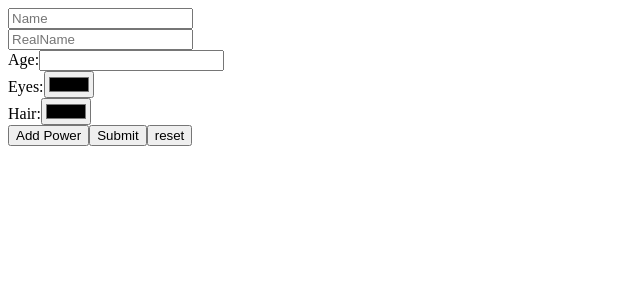
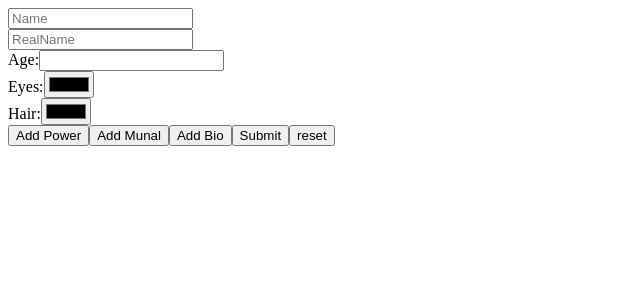
Before and after one commit to Anulav/Angular, an Angular app in the folder eighth/: page / in a window 1280 px wide. Shown: the top 300 px of the page, without its empty margins (0-640 px from the left). Built offline with nearby package versions, Linux system fonts and the light colour scheme.

Commit message:
Form modification using setValue and patchValue

```diff
--- a/eighth/src/app/nested-form/nested-form.component.html
+++ b/eighth/src/app/nested-form/nested-form.component.html
@@ -20,7 +20,7 @@
     </div>
     <div>
       <label>Hair:</label>
-      <input type="color" formControlName="hairy" />
+      <input type="color" formControlName="hair" />
     </div>
   </form>
   <button type="button" (click)="addPower()">Add Power</button> <!--BUG:Important to define the typw of the button or else clicking this invokes submit everytime-->
@@ -28,6 +28,8 @@
     <label>Power: </label>
     <input type="text" [formControlName]="i">
   </div>
+  <button type="button" (click)="addHero()">Add Munal</button>
+  <button type="button" (click)="addBio()">Add Bio</button>
   <button type="submit">Submit</button>
   <button type="reset">reset</button>
 </form>
--- a/eighth/src/app/nested-form/nested-form.component.ts
+++ b/eighth/src/app/nested-form/nested-form.component.ts
@@ -14,12 +14,12 @@ export class NestedFormComponent implements OnInit {
   heroDetailsWithoutBuilder = new FormGroup({
     name: new FormControl([''], [reservedNameValidator(), Validators.required]),
     realName: new FormControl(['']),
-    biometricData : new FormGroup({
+    biometricData: new FormGroup({
       age: new FormControl(['']),
       eyes: new FormControl(['']),
       hair: new FormControl([''])
     }),
-    powers : new FormArray([]) /* Add a powers property to the heroDetails form group and set its value to
+    powers: new FormArray([]) /* Add a powers property to the heroDetails form group and set its value to
                                   an instance of the FormArray class. The constructor of the FormArray
                                   class accepts a list of FormControl instances as a parameter. For now, the list is
                                   empty since the hero does not have any powers initially:
@@ -28,7 +28,7 @@ export class NestedFormComponent implements OnInit {
 
   heroDetails!: FormGroup;
 
-  private buildForm(){                /* We use the group method of the FormBuilder service to group form controls together.
+  private buildForm() {                /* We use the group method of the FormBuilder service to group form controls together.
                                          FormControl is now an array that contains two items: the first is the default value of the
                                          control, while the second is the list of validators. The FormBuilder service also contains
                                          the following methods:
@@ -38,12 +38,13 @@ export class NestedFormComponent implements OnInit {
                                          the FormGroup, FormControl, and FormArray data types explicitly, although that is
                                          what is being created under the hood   */
     this.heroDetails = this.formBuilder.group(
-    {name: ['',[ Validators.required, reservedNameValidator()]],
+      {
+        name: ['', [Validators.required, reservedNameValidator()]],
         realName: ['', Validators.required],
         biometricData: this.formBuilder.group({
           age: [''],
           eyes: [''],
-       hairy: ['']
+          hair: ['']
         }),
         powers: this.formBuilder.array([])
       }
@@ -54,16 +55,16 @@ export class NestedFormComponent implements OnInit {
     this.buildForm();
   }
 
-  login(){
+  login() {
     const control = this.heroDetails.controls;
     console.log(control['realName'].value);
     console.log(this.heroDetails.get('biometricData')?.value['age']);
-      console.log(this.heroDetails.get('biometricData')?.value['hairy']);
+    console.log(this.heroDetails.get('biometricData')?.value['hair']);
 
     this.printPowers();
   }
 
-  get powers(): FormArray{ /*
+  get powers(): FormArray { /*
                               Define a getter property that returns the powers form array and cast it as a
                               FormArray type. Typecasting here is very important since we want to manipulate
                               the powers property using standard array methods such as push.
@@ -72,14 +73,14 @@ export class NestedFormComponent implements OnInit {
     return this.heroDetails.controls['powers'] as FormArray;
   }
 
-  addPower(){ /*
+  addPower() { /*
                 Binding the click event of the button element to
                 the newly created addPower method
   */
     this.powers.push(new FormControl(''));
   }
 
-  printPowers(){
+  printPowers() {
     this.powers.controls.forEach(element =>
       console.log(element.value)
     );
@@ -89,6 +90,36 @@ export class NestedFormComponent implements OnInit {
     return this.heroDetails.controls['name'];
   }
 
+  addHero() {
+    this.heroDetails.setValue({                               /*The FormGroup class contains two methods that we can use to change the values of a
+                                                                form programmatically:
+                                                                • setValue: Replaces values in all the controls of the form
+                                                                • patchValue: Updates values in specific controls of the form
+                                                                For setValue, Each key of the object that's passed in the setValue method must match the name
+                                                                of each control in the form. If we omit one, Angular will throw an error.
+
+                                                                */
+      name: 'Munal Murali',
+      realName: "Jaison Varghese",
+      biometricData: {
+        age: 30,
+        eyes: '#006400',
+        hair: '#8b4513'
+      },
+      powers: []
+    });
+  }
+
+  addBio(){
+    this.heroDetails.patchValue({
+      biometricData: {
+        age: 30,
+        eyes: '#006400',
+        hair: '#8b4513'
+      }
+    });
+  }
+
 }
 
 
```
Also changed, not shown: eighth/src/app/reserved-name-validator.directive.ts (+11 -0 lines). Lines whose indentation alone changed are shown as unchanged.
